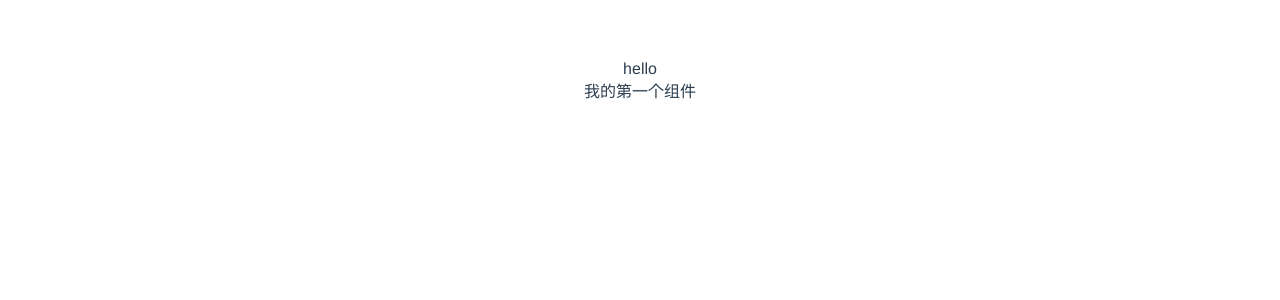
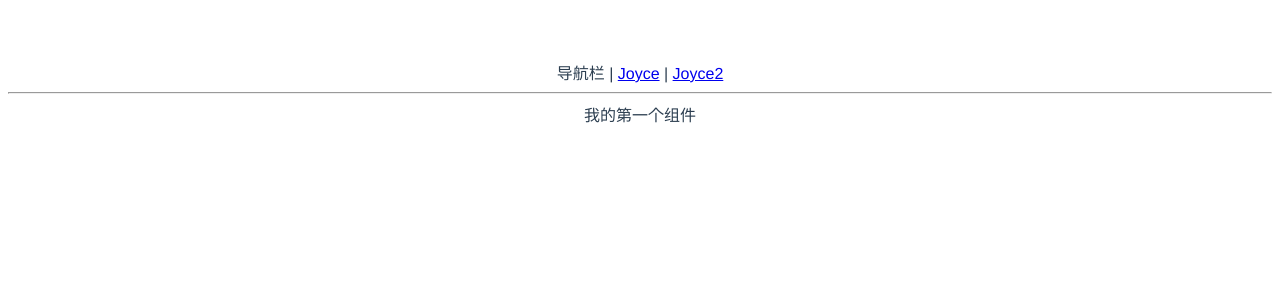
Before and after one commit to jaycemxy/muma-ui-test, a Vue app: page / in a window 1280 px wide. Shown: the top 300 px of the page. Built offline with nearby package versions, Linux system fonts and the light colour scheme.

Commit message:
初始化vue-router

```diff
--- a/index.html
+++ b/index.html
@@ -8,6 +8,6 @@
 </head>
 <body>
   <div id="app"></div>
-  <script type="module" src="/src/main.js"></script>
+  <script type="module" src="/src/main.ts"></script>
 </body>
 </html>
--- a/src/App.vue
+++ b/src/App.vue
@@ -1,15 +1,16 @@
 <template>
-  <div>hello</div>
-  <Joyce/>
+  <div>导航栏 |
+    <router-link to="/">Joyce</router-link> |
+    <router-link to="/xxx">Joyce2</router-link>
+  </div>
+  <hr/>
+  <router-view />
 </template>
 
 <script>
-import Joyce from './components/Joyce.vue'
+
 
 export default {
   name: 'App',
-  components: {
-    Joyce
-  }
 }
 </script>
--- /dev/null
+++ b/src/components/Joyce2.vue
@@ -0,0 +1,3 @@
+<template>
+    <div>Joyce22222</div>
+</template>
--- a/src/main.js
+++ /dev/null
@@ -1,5 +0,0 @@
-import { createApp } from 'vue'
-import App from './App.vue'
-import './index.css'
-
-createApp(App).mount('#app')
--- /dev/null
+++ b/src/main.ts
@@ -0,0 +1,19 @@
+import { createApp } from 'vue'
+import App from './App.vue'
+import './index.css'
+import {createWebHashHistory, createRouter} from 'vue-router'
+import Joyce from './components/Joyce.vue'
+import Joyce2 from './components/Joyce2.vue'
+
+const history = createWebHashHistory()
+const router = createRouter({
+    history: history,
+    routes: [
+        {path:'/', component: Joyce},
+        {path:'/xxx', component: Joyce2}
+    ]
+})
+
+const app = createApp(App)
+app.use(router)
+app.mount('#app')
--- /dev/null
+++ b/src/shims-vue.d.ts
@@ -0,0 +1,5 @@
+declare module '*.vue' {
+    import { ComponentOptions } from 'vue'
+    const ComponentOptions: ComponentOptions
+    export default ComponentOptions
+  }
```
Also changed, not shown: package.json (+4 -3 lines), 1 other file (tests, documents, lock files or other folders).
